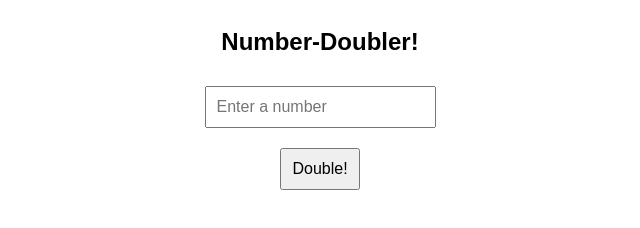
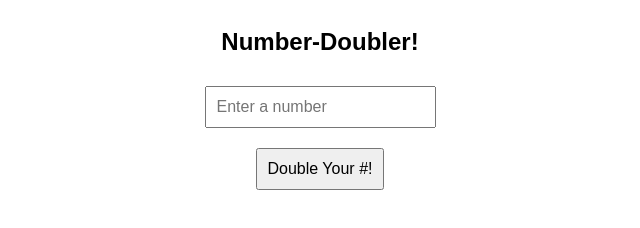
Before and after one commit to conniemyo/module-six, a plain HTML site: page index.html in a window 1280 px wide. Shown: the whole page, without its empty margins (320-960 px from the left). Drawn offline with Linux system fonts and the light colour scheme.

Commit message:
last changes

```diff
--- a/index.html
+++ b/index.html
@@ -28,7 +28,7 @@
     <h2>Number-Doubler!</h2>
 
     <input type="number" id="numberInput" placeholder="Enter a number">
-    <button id="doubleButton">Double!</button>
+    <button id="doubleButton">Double Your #!</button>
 
     <p id="resultDisplay"></p>
 
```
